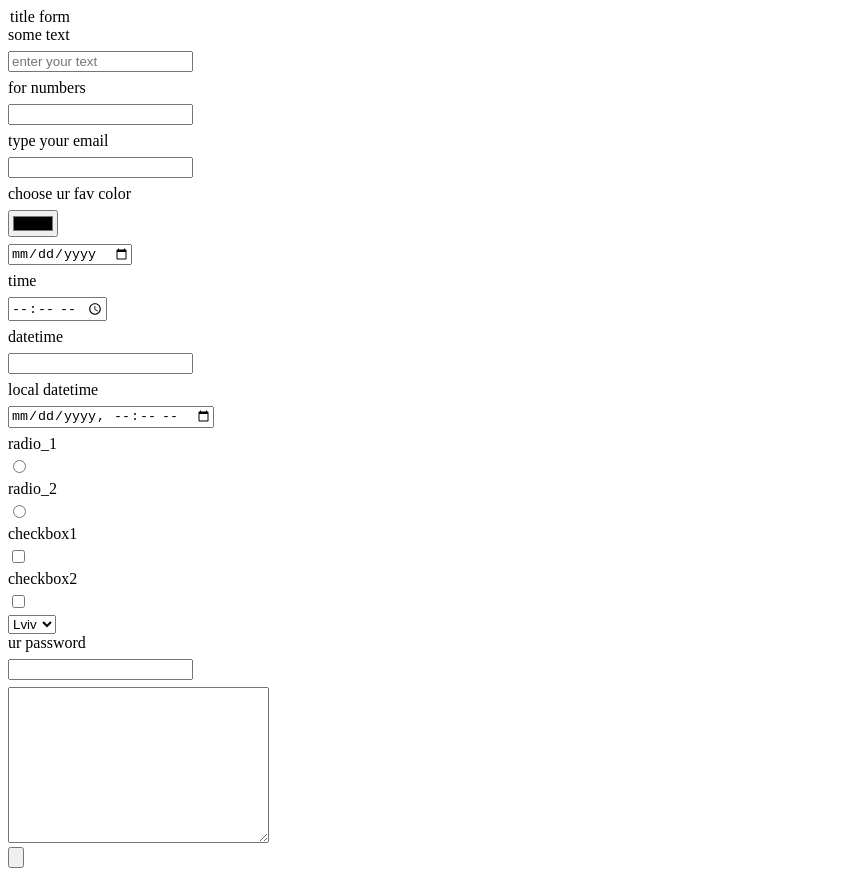
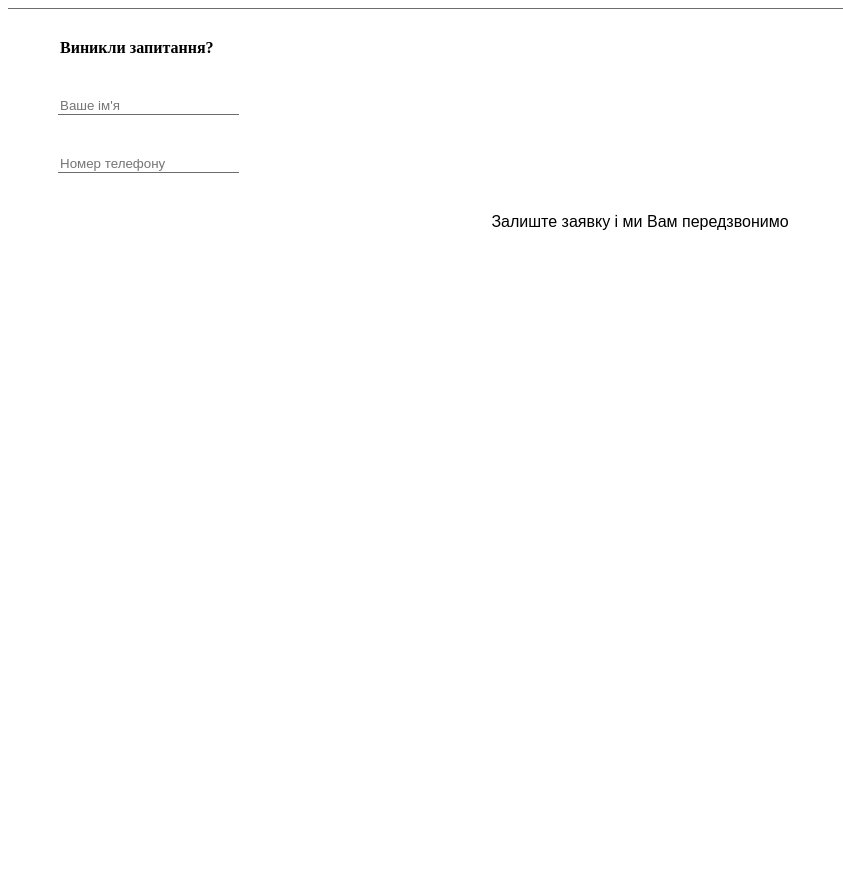
Before and after one commit to alesuuuuk/VSCODE_html_CSS, a plain HTML site: page index.html in a window 1280 px wide. Shown: the whole page, without its empty margins (0-843 px from the left). After the commit the page ends 800 px from the top, so only its background shows below. Drawn offline with Linux system fonts and the light colour scheme.

Commit message:
hadkadhad

```diff
--- a/index.html
+++ b/index.html
@@ -1,4 +1,4 @@
-<!DOCTYPE html>
+<!-- <!DOCTYPE html>
 <html lang="en">
 <head>
     <meta charset="UTF-8">
@@ -33,33 +33,70 @@
         <label for="radio_1" > radio_1</label>
         <input name="radio" type="radio" id="radio_1" value="radio_1">
         <label for="radio_2"> radio_2</label>
-        <input name="radio" type="radio" id="radio_2" value="radio_2">
-        <!-- check box -->
-            <label for="checkbox1">checkbox1</label>
+        <input name="radio" type="radio" id="radio_2" value="radio_2"> -->
+<!-- check box -->
+<!-- <label for="checkbox1">checkbox1</label>
             <input type="checkbox" id="checkbox1" name="checkbox">
             <label for="checkbox2">checkbox2</label>
-            <input type="checkbox" id="checkbox2" name="checkbox">
-        <!-- select -->
-        <select name="region" id="reg">
+            <input type="checkbox" id="checkbox2" name="checkbox"> -->
+<!-- select -->
+<!-- <select name="region" id="reg">
             <option value="one">Lviv</option>
             <option value="one">Kyiv</option>
-            and so on
-        </select>
-        <!-- password -->
-        <label for="password"> ur password</label>
-        <input type="password" id="password" >
+            and so on  -->
+<!-- </select> -->
+<!-- password -->
+<!-- <label for="password"> ur password</label>
+        <input type="password" id="password" > -->
 
-        <!-- text area -->
-        <textarea name="" id="" cols="30" rows="10"></textarea>
+<!-- text area -->
+<!-- <textarea name="" id="" cols="30" rows="10"></textarea> -->
 
 
 
 
 
 
-        <!-- submit -->
-        <input type="submit" value="">
+<!-- submit -->
+<!-- <input type="submit" value="">
 
     </form>
 </body>
+</html> -->
+
+
+
+
+
+
+
+<!DOCTYPE html>
+<html lang="en">
+
+<head>
+    <meta charset="UTF-8">
+    <link rel="preconnect" href="https://fonts.googleapis.com">
+    <link rel="stylesheet" href="styles/index.css">
+    <meta name="viewport" content="width=device-width, initial-scale=1.0">
+    <title>Document</title>
+</head>
+
+<body>
+    <div class="grey__line"></div>
+    <section class="some__class" >
+        <div>
+
+            <form class="ask_question" action="">
+                <legend><b>Виникли запитання?</b></legend>
+                <input type="text" placeholder="Ваше ім'я">
+                <input type="number" placeholder="Номер телефону">
+            </form>
+        </div>
+        <div class="submit">
+            <div class="submit__text" >Залиште заявку і ми Вам передзвонимо</div>
+        </div>
+    </section>
+
+</body>
+
 </html>
--- /dev/null
+++ b/styles/index.css
@@ -0,0 +1,52 @@
+.some_class{
+	display: flex;
+	justify-content: center;
+	align-items: center;
+}
+
+
+
+
+.ask_question{
+	margin-left: 50px;
+	display: flex;
+	flex-direction: column;
+}
+
+.ask_question legend{
+	margin-bottom: 40px;
+
+}
+
+.ask_question input{
+	width: max-content;
+	margin-bottom: 40px;
+	border: none;
+	font-family: 'Montserrat', sans-serif;
+	border-bottom: 1px solid 	rgba(109, 109, 109, 1);
+	;
+}
+input::-webkit-inner-spin-button {
+	-webkit-appearance: none;
+	margin: 0;
+  }
+
+.grey__line{
+	height: 1px;
+	background-color:
+	rgba(109, 109, 109, 1);
+	margin-bottom: 30px;
+}
+input:focus {
+    outline:none;
+}
+
+.submit{
+	justify-content: center;
+	align-items: center;
+
+}
+.submit__text{
+	text-align: center;
+	font-family: 'Montserrat', sans-serif;
+}
```
